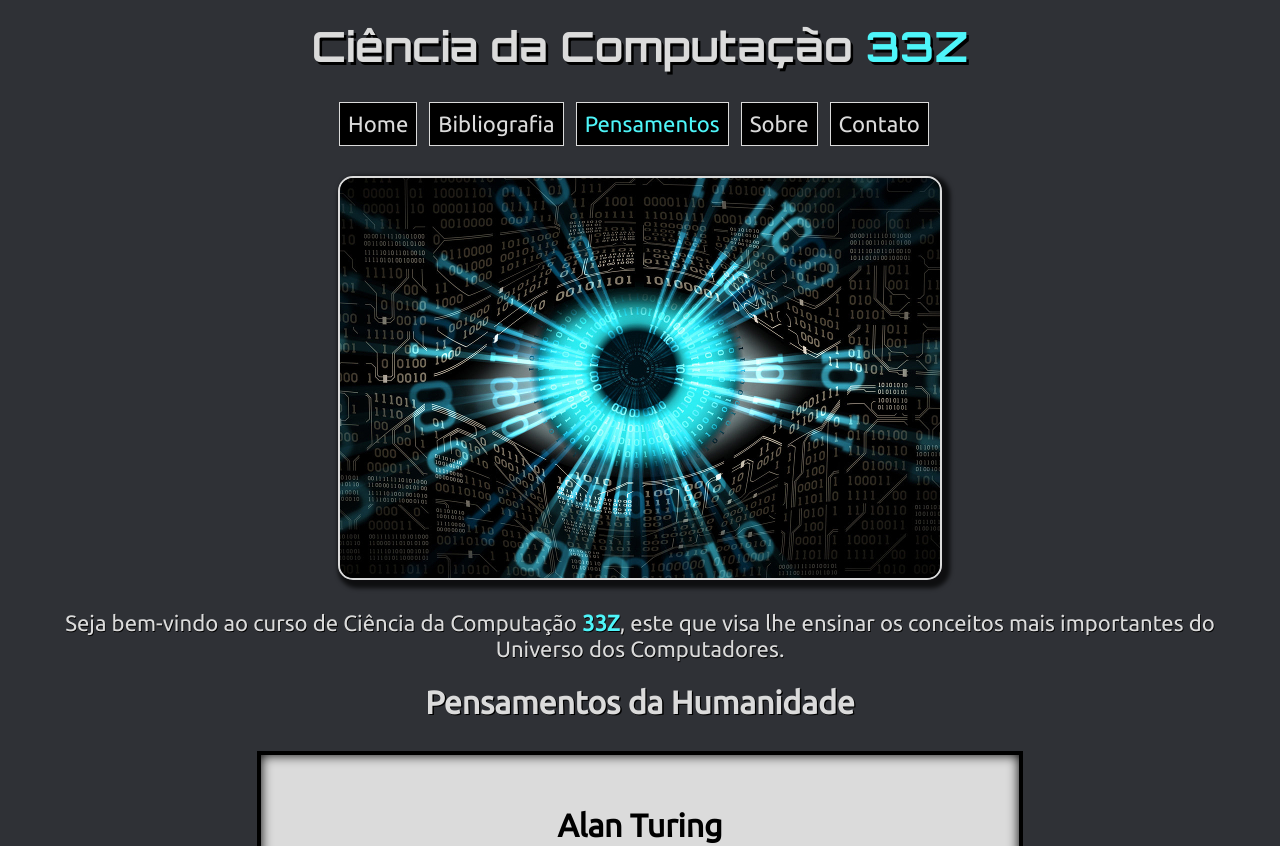
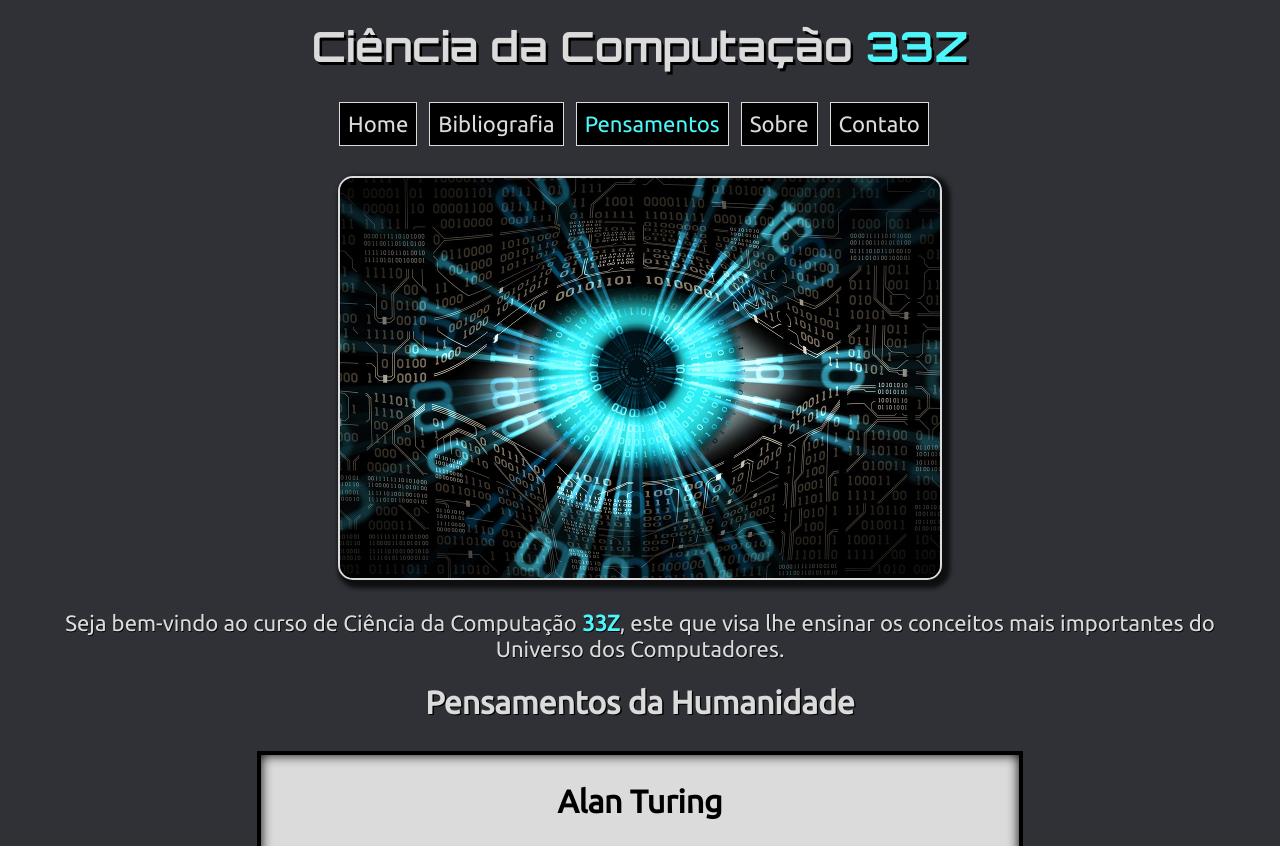
Before and after one commit to the-akira/cc33z-webiste, a Django app: page /pensamentos/ in a window 1280 px wide. Shown: the top 846 px of the page. Run offline with Django 3.2, Linux system fonts and the light colour scheme; data comes from the database, SQL or seed files in the repository; some libraries are stand-ins or nearby versions.

Commit message:
Melhorias UI

```diff
--- a/cursos/static/css/styles.css
+++ b/cursos/static/css/styles.css
@@ -233,6 +233,7 @@
   font-size: 2rem;
   padding-right: 30px;
   padding-left: 30px;
+  margin-top: 2.5px;
 }
 
 .livros > img {
@@ -244,6 +245,7 @@
   font-size: 1.15rem;
   margin-right: 50px;
   margin-left: 50px;
+  margin-bottom: 8px;
 }
 
 .livros > p:last-child {
--- a/pensamentos/templates/pensamentos.html
+++ b/pensamentos/templates/pensamentos.html
@@ -34,4 +34,11 @@
         {% endif %}
     </div>
 </div>
+
+<script type="text/javascript">
+var emptyParaghraphs = document.querySelectorAll(".livros > p:empty")
+emptyParaghraphs.forEach(function(a) {
+  a.style.margin = '0';
+})
+</script>
 {% endblock content %}
```
